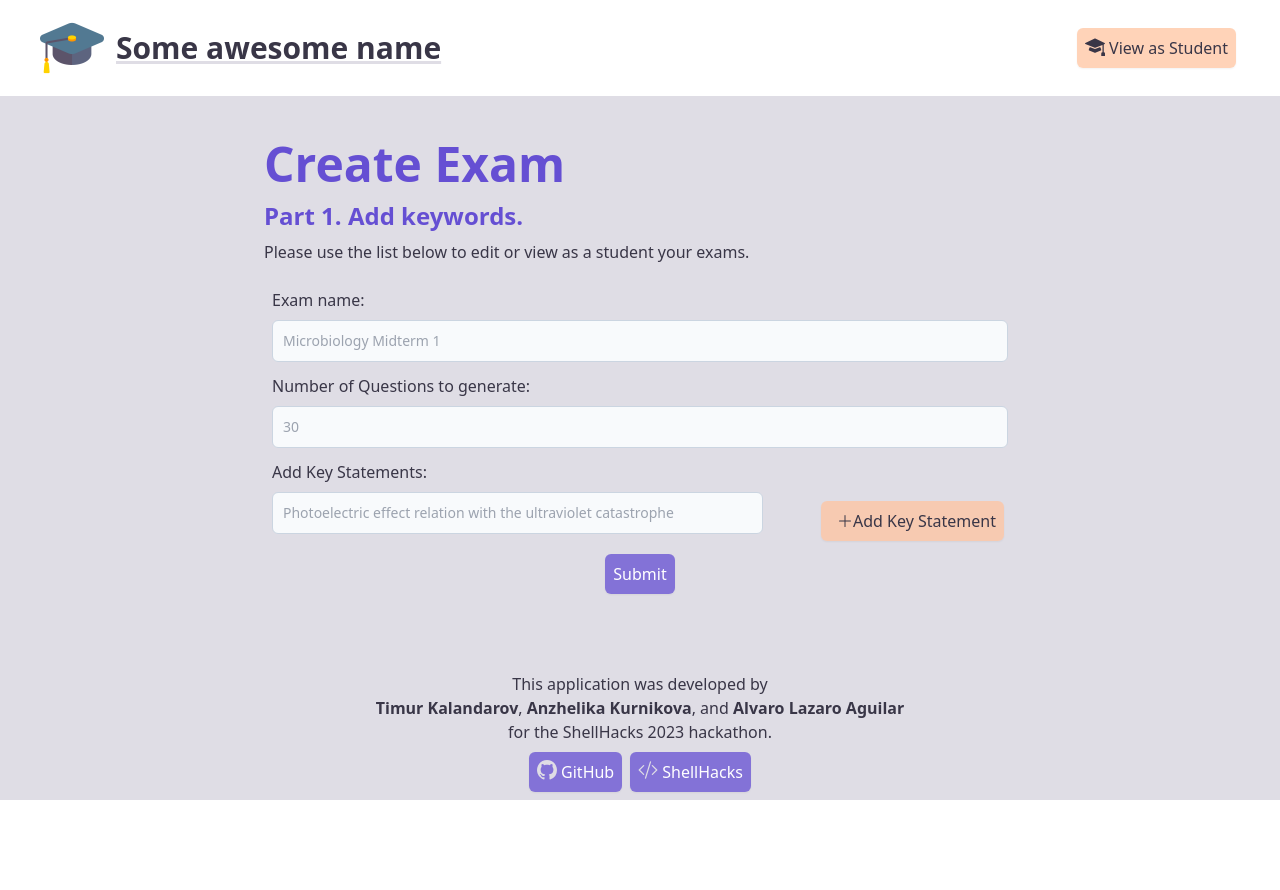
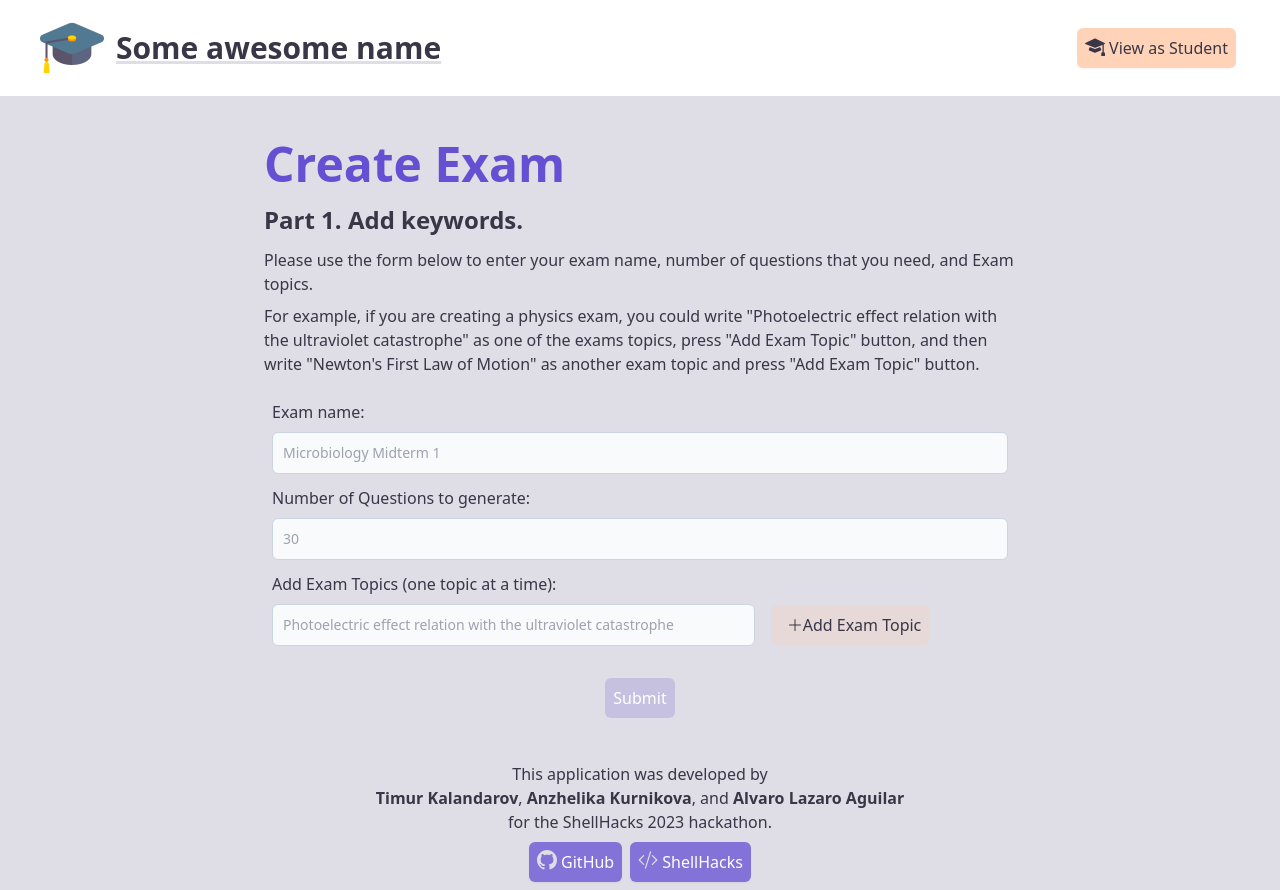
Before and after one commit to drnaida/shellhacks2023, a React (Vite) app in the folder client/: page /#/Exams/CreateExam in a window 1280 px wide. Before the commit the page ends 800 px from the top, so only its background shows below. Built offline with nearby package versions, Linux system fonts and the light colour scheme.

Commit message:
feat: finish create exam page

```diff
--- a/client/src/pages/GenerateExam.tsx
+++ b/client/src/pages/GenerateExam.tsx
@@ -16,9 +16,15 @@ export function GenerateExam(): JSX.Element {
         <PageHeading>
           Create Exam
         </PageHeading>
-        <h2 className="text-2xl font-bold text-primary mb-2 mt-2">Part 1. Add keywords.</h2>
+        <h2 className="text-2xl font-bold text-darkGray mb-3 mt-4">Part 1. Add keywords.</h2>
         <p className="mt-2 mb-4">
-          Please use the list below to edit or view as a student your exams.
+          <div className="mb-2">
+            Please use the form below to enter your exam name, number of questions that you need, and Exam topics.
+          </div>
+          <div>
+            For example, if you are creating a physics exam, you could write "Photoelectric effect relation with the ultraviolet catastrophe" as one of the
+            exams topics, press "Add Exam Topic" button, and then write "Newton's First Law of Motion" as another exam topic and press "Add Exam Topic" button.
+          </div>
         </p>
         <CreatExamForm />
       </Container>
@@ -40,6 +46,12 @@ function CreatExamForm(): JSX.Element {
 
   const onSubmit = async (values: typeof initialValues) => {
     setSubmitting(true);
+    const data = {
+      examName: values.examName,
+      questionsNumber: values.questionsNumber,
+      keywords: keyStatements
+    }
+    console.log(data);
 
     //TODO: code that sends the keywords to backend
 
@@ -57,27 +69,34 @@ function CreatExamForm(): JSX.Element {
             <TextField placeholder="Microbiology Midterm 1" name="name" label="Exam name" />
             <NumericField name="questionsNumber" label="Number of Questions to generate" min={0} max={30} step={1} placeholder="30" />
             <div className="flex flex-row justify-between">
-              <div className="w-4/6">
-                <TextField placeholder="Photoelectric effect relation with the ultraviolet catastrophe" name="keywords" label="Add Key Statements" />
+              <div className="w-4/6 mr-3">
+                <TextField placeholder="Photoelectric effect relation with the ultraviolet catastrophe" name="keywords" label="Add Exam Topics (one topic at a time)" />
               </div>
-              <div className="w-2/6 flex flex-row justify-end items-end mb-[5px]">
-                <Button type="button" theme={Themes.Secondary} className="flex items-center" disabled={submitting} onClick={(() => {
+              <div className="w-2/6 flex flex-row justify-start items-end">
+                <Button type="button" theme={Themes.Secondary} className="flex items-center mb-[13px]" disabled={values.keywords == ''} onClick={(() => {
                   setKeyStatements([
                     ...keyStatements,
                     values.keywords
                   ]);
                   values.keywords = '';
-                })}><PlusLg className="ml-2 h-4 w-4" /><span>Add Key Statement</span></Button>
+                })}><PlusLg className="ml-2 h-4 w-4" /><span>Add Exam Topic</span></Button>
               </div>
             </div>
           </div>
-          <div className="flex flex-row flex-wrap">
+          <div className="flex flex-row flex-wrap mb-3">
             {keyStatements.map((keyStatement) => <div className={`w-fit rounded-md p-2 mb-3 text-white bg-primary text-sm font-bold flex items-center mr-3`}>
-              <span>{keyStatement}</span> <TrashFill className="ml-2 h-4 w-4" />
+              <span>{keyStatement}</span>
+              <button type="button" onClick={() => {
+                let currentArray = keyStatements;
+                currentArray = currentArray.filter((keyword) => keyword != keyStatement);
+                setKeyStatements(currentArray);
+              }}>
+                <TrashFill className="ml-2 h-4 w-4" />
+              </button>
             </div>)}
           </div>
           <div className="flex flex-row justify-center">
-            <Button type="submit" theme={Themes.Primary} disabled={submitting}>Submit</Button>
+            <Button type="submit" theme={Themes.Primary} disabled={submitting || keyStatements.length == 0}>Submit</Button>
           </div>
         </Form>
       )}
```
